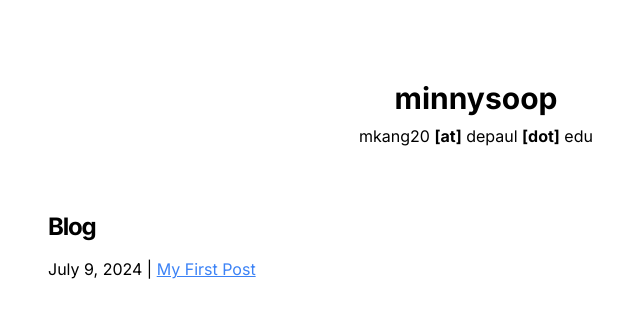
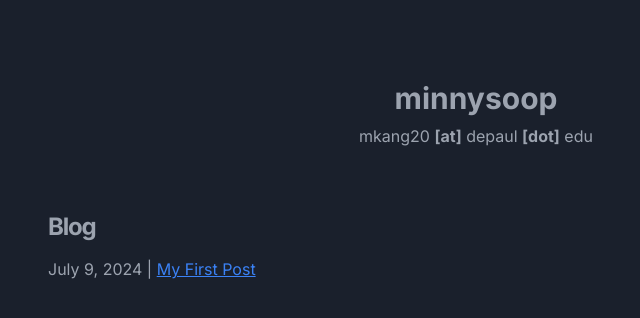
Before and after one commit to minnysoop/Blog, a Next.js app: page / in a window 1280 px wide. Shown: the top 318 px of the page, without its empty margins (164-804 px from the left). Built offline with nearby package versions, Linux system fonts and the light colour scheme.

Commit message:
Implement dark theme characteristics

```diff
--- a/src/app/layout.tsx
+++ b/src/app/layout.tsx
@@ -17,7 +17,7 @@ export default function RootLayout({
   children: React.ReactNode;
 }>) {
   return (
-    <html lang="en" className="overflow-y-auto">
+    <html lang="en" className="overflow-y-auto bg-darkSlate text-darkText">
       <head>
         <meta name="viewport" content="width=device-width, initial-scale=1" />
         <link rel="icon" href="/favicon/favicon.svg" />
--- a/tailwind.config.ts
+++ b/tailwind.config.ts
@@ -5,7 +5,12 @@ const config: Config = {
     "./src/**/*.{js,ts,jsx,tsx,mdx}"
   ],
   theme: {
-    extend: {},
+    extend: {
+      colors: {
+        "darkSlate": "#1A202C",
+        "darkText": "#9CA3AF",
+      },
+    },
   },
   plugins: [],
 };
```
